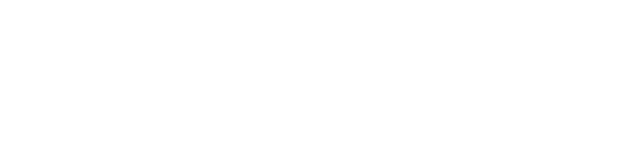
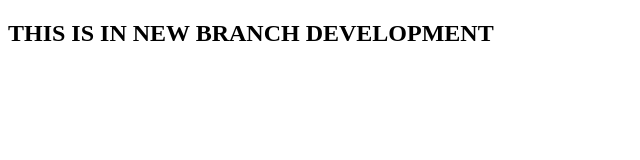
Before and after one commit to SKFazleeRabby/tutorial-github, a plain HTML site: page index.html in a window 1280 px wide. Shown: the whole page, without its empty margins (0-640 px from the left). Drawn offline with Linux system fonts and the light colour scheme.

Commit message:
Implemented new line in New Branch

```diff
--- a/index.html
+++ b/index.html
@@ -5,6 +5,6 @@
 	<title>Document</title>
 </head>
 <body>
-
+	<h2>THIS IS IN NEW BRANCH DEVELOPMENT</h2>
 </body>
 </html>
```
